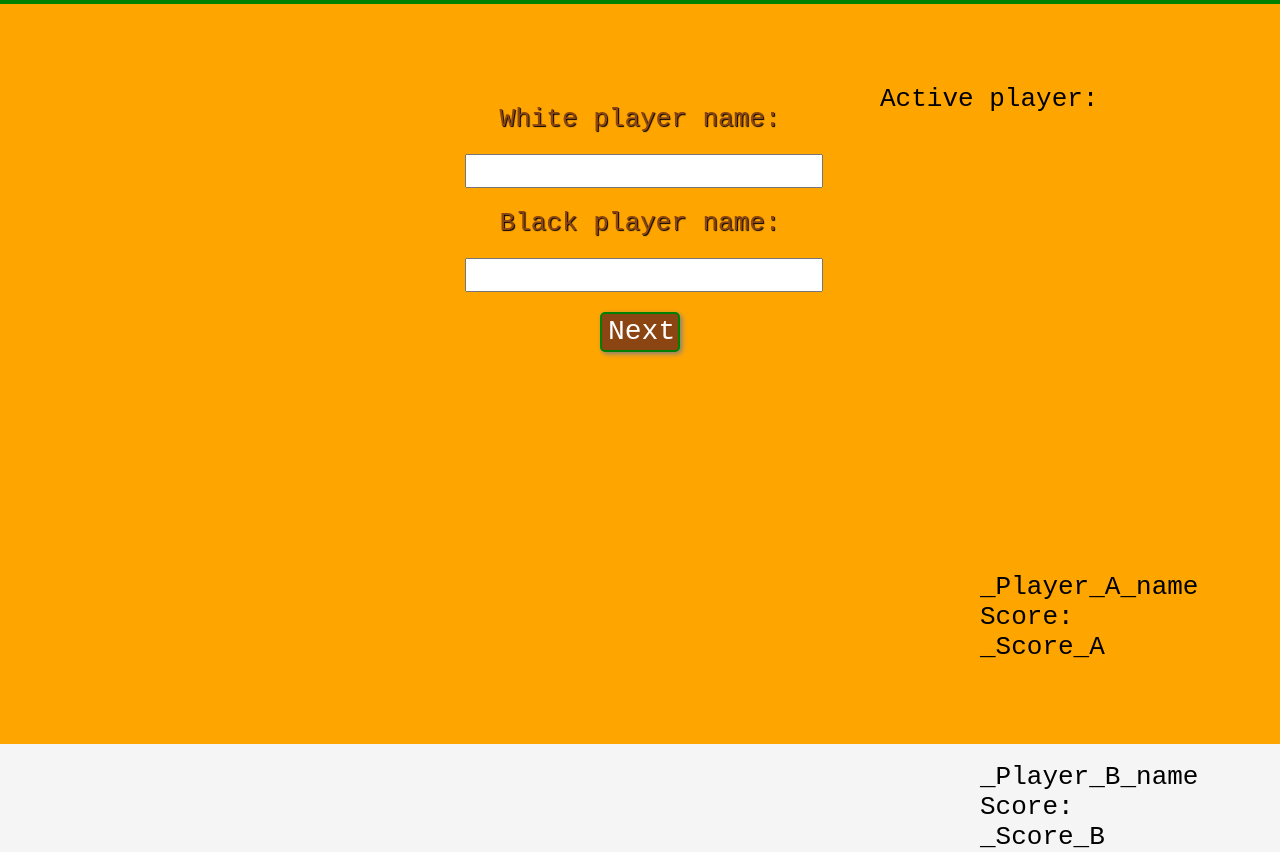
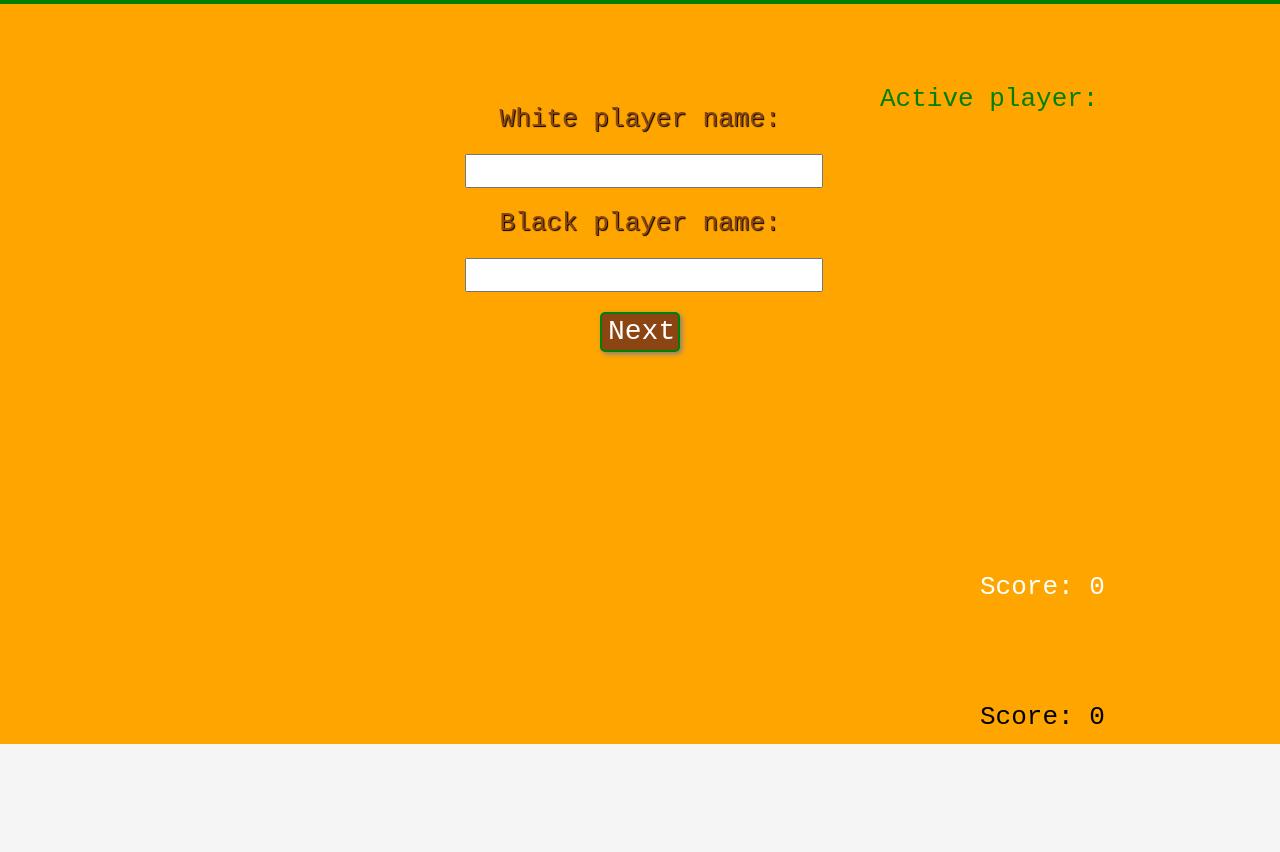
Before and after one commit to Tuscann/CanvasGame, a plain HTML site: page index.html in a window 1280 px wide. Shown: the part 56-908 px from the top of the page. After the commit the page ends 800 px from the top, so only its background shows below. Drawn offline with nearby package versions, Linux system fonts and the light colour scheme.

Commit message:
Working on styling

```diff
--- a/index.html
+++ b/index.html
@@ -24,12 +24,12 @@
             <div class="players" id="player-a-wrapper">
                 <div class="player-turn" id="player-a-active">Active player:</div>
                 <div id="player-a">
-                    <span id="player-a-name">_Player_A_name</span>
-                    <span>Score: <span id="player-a-score">_Score_A</span></span>
+                    <span id="player-a-name"></span>
+                    <span>Score: <span id="player-a-score">0</span></span>
                 </div>
                 <div id="player-b">
-                    <span id="player-b-name">_Player_B_name</span>
-                    <span>Score: <span id="player-b-score">_Score_B</span></span>
+                    <span id="player-b-name"></span>
+                    <span>Score: <span id="player-b-score">0</span></span>
                 </div>
             </div>
         </div><!--
--- a/scripts/listeners.js
+++ b/scripts/listeners.js
@@ -5,6 +5,11 @@ $(function() {
         // $('#form').hide();
         $('.players').show();
         $('#start-game').show();
+
+        let whiteName = $('#player-a-form').val();
+        let blackName = $('#player-b-form').val();
+        $('#player-a-name').text(whiteName);
+        $('#player-b-name').text(blackName);
 
         $('#form').css('position', 'absolute');
         // let windowWidth = screen.width;
--- a/styles/styles.css
+++ b/styles/styles.css
@@ -111,6 +111,10 @@ body {
 #player-a {
     margin-bottom: 100px;
     margin-top: 20px;
+    color: white;
+}
+#player-b {
+    color: black;
 }
 
 .player-turn, #player-a, #player-b {
@@ -122,6 +126,7 @@ body {
     position: absolute;
     top: 80px;
     transition: all, 0.3s, ease-in-out;
+    color:green;
 }
 
 #player-a > span,
```
